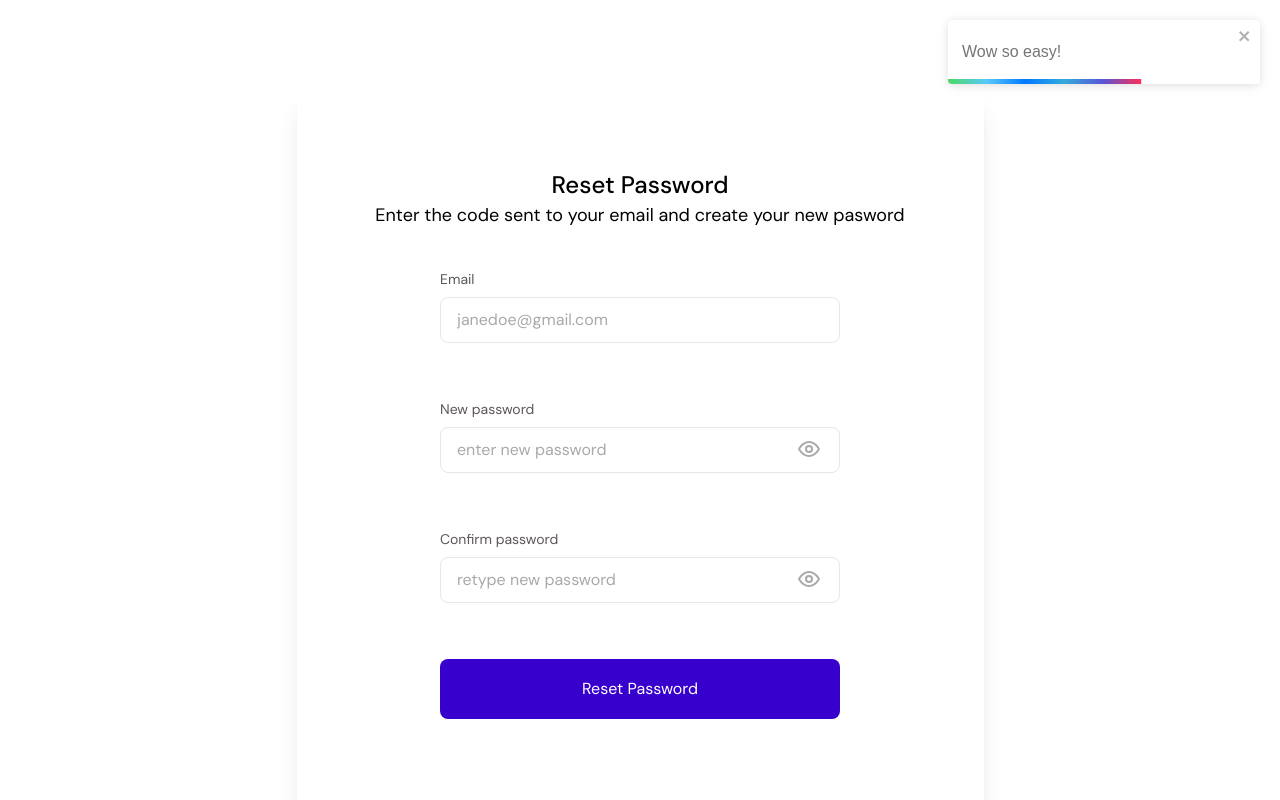
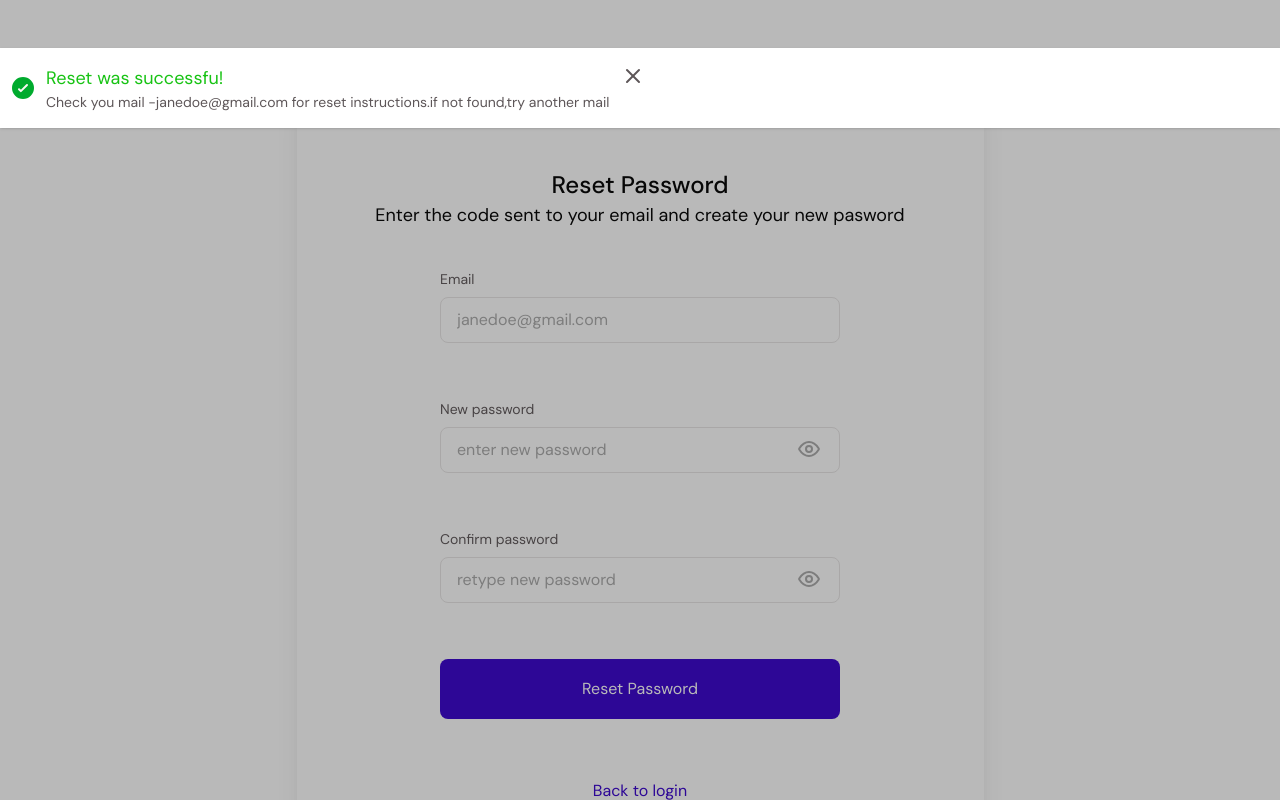
Before and after one commit to devcareer/team-fintech-frontend, a React (Create React App) app: page / in a window 1280 px wide. Both pictures are taken after a click on the button "Reset Password". Shown: the top 800 px of the page. Built offline with nearby package versions, Linux system fonts and the light colour scheme; the HTML template or start-up script is replaced by a standard one.

Commit message:
ci: add files

```diff
--- /dev/null
+++ b/src/components/General/Toast/Toast.js
@@ -0,0 +1,33 @@
+import PropTypes from 'prop-types';
+import React from 'react';
+import Check from '../../../assets/icons/Check-circle.svg';
+import Close from '../../../assets/icons/x.svg';
+
+const Toast = ({ onClick }) => {
+  return (
+    <div className="">
+      <main className="w-full bg-white shadow px-3 py-4 flex gap-3 absolute top-12 z-20">
+        <div className=" my-auto ">
+          <span>
+            <img src={Check} alt="close icon" />
+          </span>
+        </div>
+        <div className="">
+          <p className="text-success text-lg">Reset was successfu!</p>
+          <p className="text-sm text-text-2">
+            Check you mail -janedoe@gmail.com for reset instructions.if not found,try another mail
+          </p>
+        </div>
+        <div className=" ">
+          <button onClick={onClick}>
+            <img src={Close} alt="close icon" />
+          </button>
+        </div>
+      </main>
+    </div>
+  );
+};
+Toast.propTypes = {
+  onClick: PropTypes.string
+};
+export default Toast;
--- a/src/pages/CreateNewPassword.js
+++ b/src/pages/CreateNewPassword.js
@@ -1,13 +1,22 @@
-import React from 'react';
-import { toast, ToastContainer } from 'react-toastify';
-import 'react-toastify/dist/ReactToastify.css';
+import { useState } from 'react';
 import Button from '../components/General/Button/Button';
 import Input from '../components/General/Input/Input';
 import InputPassword from '../components/General/Input/InputPassword';
+import Toast from '../components/General/Toast/Toast';
 const CreateNewPassword = () => {
-  const notify = () => toast('Wow so easy!');
+  const [toast, settoast] = useState(false);
+  const handleClick = () => {
+    settoast(!false);
+  };
+  const closeModal = () => {
+    settoast(false);
+  };
   return (
-    <div className="py-20 pb-72 w-80 mx-auto  lg:w-[687px] pb-10  py-0  mt-[89px] mb-[89px] lg:shadow-xl">
+    <div className="">
+      {toast && <Toast onClick={closeModal} />}
+      {toast && <div className=" bg-dark z-10 fixed top-0 left-0 w-full h-screen opacity-30"></div>}
+
+      <div className=" py-20 pb-72 w-80 mx-auto lg:w-[687px] pb-10  py-0  mt-[89px] mb-[89px] lg:shadow-xl">
         <p className="text-2xl text-center lg:text-2xl font-medium">Reset Password</p>
         <p className="text-base px-5 text-center mb-10 lg:text-lg ">
           Enter the code sent to your email and create your new pasword
@@ -16,14 +25,14 @@ const CreateNewPassword = () => {
           <Input labelText="Email" placeholder="janedoe@gmail.com" type="email" />
           <InputPassword labeltext="New password" placeholder="enter new password" />
           <InputPassword labeltext="Confirm password" placeholder="retype new password" />
-        <Button onClick={notify}>Reset Password</Button>
-        <ToastContainer />
+          <Button onClick={handleClick}>Reset Password</Button>
         </div>
 
         <p className="text-center mt-10 text-primary-300 lg:mt-[60px]">
           <a href="#">Back to login</a>
         </p>
       </div>
+    </div>
   );
 };
 
```
Also changed, not shown: src/assets/icons/Check-circle.svg (added), src/assets/icons/x.svg (added). Lines whose indentation alone changed are shown as unchanged.
